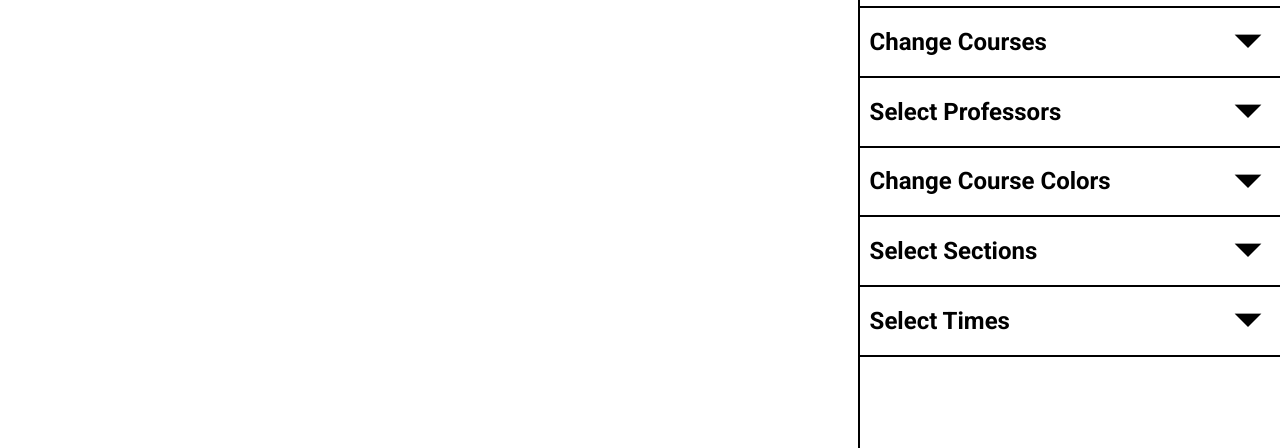
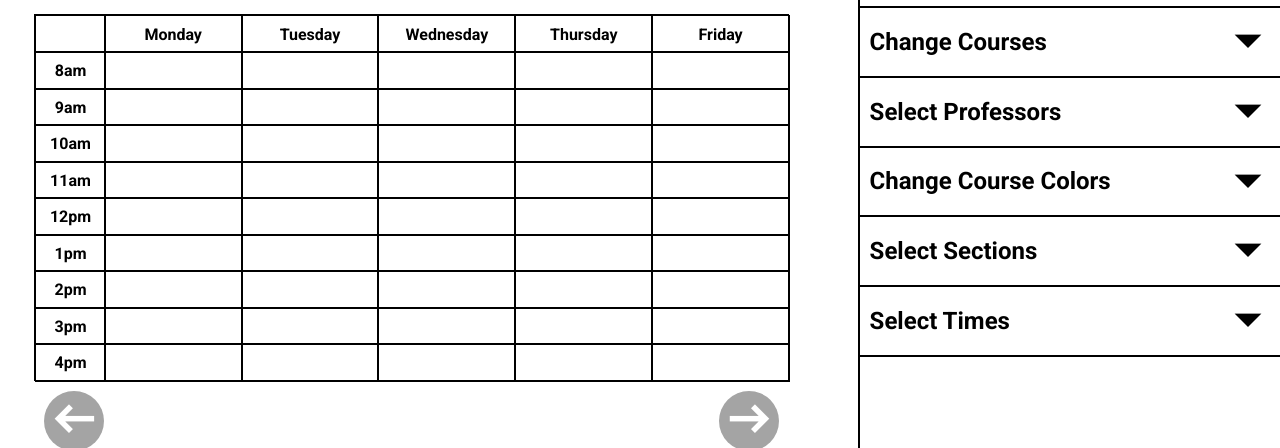
Before and after one commit to rhit-seilerar/csse280_project, a plain HTML site: page public/index.html in a window 1280 px wide. Shown: the part 124-572 px from the top of the page. Drawn offline with Linux system fonts and the light colour scheme.

Commit message:
Display table structure

```diff
--- a/public/index.html
+++ b/public/index.html
@@ -32,8 +32,86 @@
          </div>
 
          <div id="displayMain">
-            <div id="displayTable"></div>
-            <div id="displayArrows"></div>
+            <div id="displayTable">
+               <div></div>
+               <div class="table-header">Monday</div>
+               <div class="table-header">Tuesday</div>
+               <div class="table-header">Wednesday</div>
+               <div class="table-header">Thursday</div>
+               <div class="table-header">Friday</div>
+
+               <div class="table-header">8am</div>
+               <div></div>
+               <div></div>
+               <div></div>
+               <div></div>
+               <div></div>
+
+               <div class="table-header">9am</div>
+               <div></div>
+               <div></div>
+               <div></div>
+               <div></div>
+               <div></div>
+
+               <div class="table-header">10am</div>
+               <div></div>
+               <div></div>
+               <div></div>
+               <div></div>
+               <div></div>
+
+               <div class="table-header">11am</div>
+               <div></div>
+               <div></div>
+               <div></div>
+               <div></div>
+               <div></div>
+
+               <div class="table-header">12pm</div>
+               <div></div>
+               <div></div>
+               <div></div>
+               <div></div>
+               <div></div>
+
+               <div class="table-header">1pm</div>
+               <div></div>
+               <div></div>
+               <div></div>
+               <div></div>
+               <div></div>
+
+               <div class="table-header">2pm</div>
+               <div></div>
+               <div></div>
+               <div></div>
+               <div></div>
+               <div></div>
+
+               <div class="table-header">3pm</div>
+               <div></div>
+               <div></div>
+               <div></div>
+               <div></div>
+               <div></div>
+
+               <div class="table-header">4pm</div>
+               <div></div>
+               <div></div>
+               <div></div>
+               <div></div>
+               <div></div>
+            </div>
+
+            <div id="displayArrows">
+               <div class="circle">
+                  <i class="material-icons">west</i>
+               </div>
+               <div class="circle">
+                  <i class="material-icons">east</i>
+               </div>
+            </div>
          </div>
 
          <div id="displayFooter">
--- a/public/styles/main.css
+++ b/public/styles/main.css
@@ -24,6 +24,7 @@ nav {
    justify-content: space-between;
    display: flex;
    top: 0;
+   z-index: 500;
 }
 
 #menu {
@@ -64,7 +65,7 @@ nav {
    display: flex;
    flex-flow: column;
    justify-content: space-between;
-   margin-left: 2.5%;
+   margin-left: 4%;
    margin-right: 8%;
 }
 
@@ -78,19 +79,75 @@ nav {
    font-size: 3em;
    color: black;
    position: relative;
-   top: 10px;
+   top: 9px;
+}
+
+#displayMain {
+   height: 100%;
+}
+
+#displayTable {
+   min-height: 80%;
+   display: grid;
+   grid-template-rows: auto auto auto auto auto auto auto auto auto auto;
+   grid-template-columns: 1fr 2fr 2fr 2fr 2fr 2fr;
+   border: 1px solid black;
+   text-align: center;
+}
+
+#displayTable>div {
+   border: 1px solid black;
+   height: 100%;
+   width: 100%;
+   display: flex;
+   justify-content: center;
+   align-items: center;
+}
+
+.table-header {
+   font-weight: bold;
+}
+
+#displayArrows {
+   display: flex;
+   justify-content: space-between;
+   margin: 10px;
+   margin-bottom: 25px;
+}
+
+.circle {
+   width:  60px;
+   height: 60px;
+   background: #A4A4A4;
+   /* border: 1px solid black; */
+   border-radius: 50%;
+}
+
+.circle>i {
+   font-weight: bolder;
+   font-size: 2.8em;
+   color: white;
+   position: relative;
+   top: 7px;
+   left: 7px;
+}
+
+#displayFooter {
+   margin-bottom: 17px;
 }
 
 #displayKeyLabel {
+   font-family: serif;
    font-size: 2em;
-   margin-left: 3px;
+   margin-left: 5px;
 }
 
 #displayKeyEntryList {
    display: flex;
-   height: 22vh;
+   max-height: 22vh;
    margin-top: 8px;
    flex-flow: column wrap;
+   justify-content: flex-end;
 }
 
 .displayKeyEntry {
```
